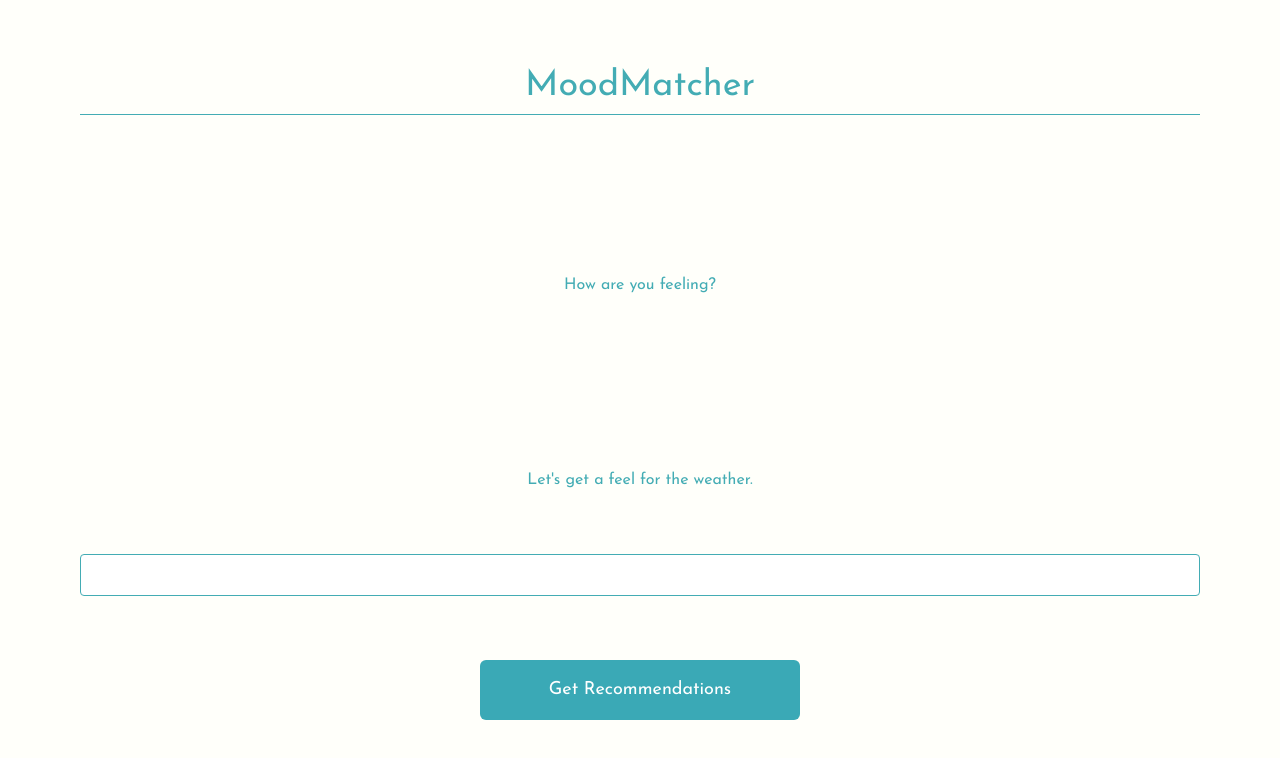
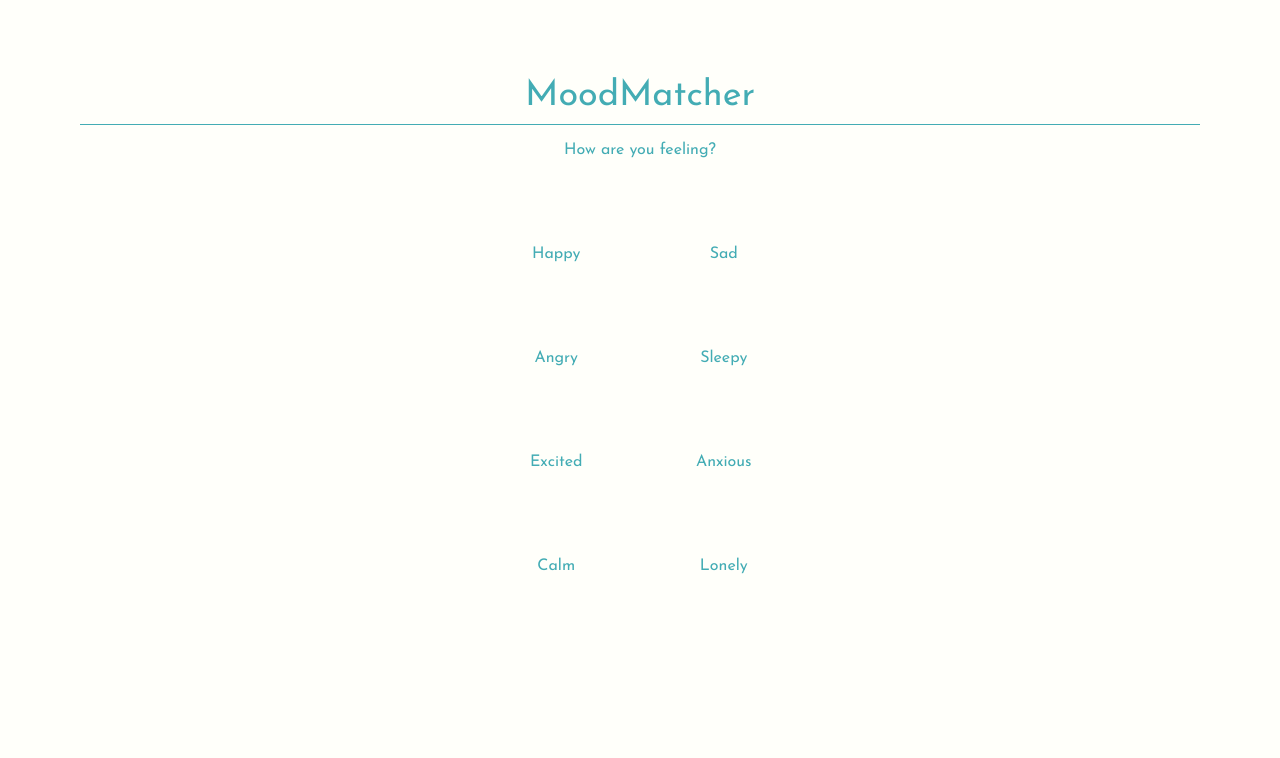
Before and after one commit to SarahJoline/moodmatcher, a Next.js app: page / in a window 1280 px wide. Shown: the top 758 px of the page. Built offline with nearby package versions, Linux system fonts and the light colour scheme.

Commit message:
basic state and styles

```diff
--- a/src/app/page.tsx
+++ b/src/app/page.tsx
@@ -1,16 +1,49 @@
+"use client";
+
+import { useState } from "react";
 import Button from "./components/Button";
 import Navigation from "./components/Navigation";
 import TextInput from "./components/TextInput";
 
 export default function Home() {
+  let [userMood, setUserMood] = useState({ mood: "", location: "" });
+  let moods = [
+    "Happy",
+    "Sad",
+    "Angry",
+    "Sleepy",
+    "Excited",
+    "Anxious",
+    "Calm",
+    "Lonely",
+  ];
   return (
-    <div className="grid grid-rows-[20px_1fr_20px] items-center justify-items-center min-h-screen p-8 pb-20 gap-16 sm:p-20 font-josefin">
+    <div className="grid grid-rows-[40px_20px_1fr_20px] items-center justify-items-center min-h-screen p-8 pb-20 gap-5 sm:p-20 font-josefin">
       <Navigation />
-      <h2>How are you feeling?</h2>
+      {userMood.mood === "" && (
+        <>
+          <h2 className="py-1">How are you feeling?</h2>
 
-      <h2>Let's get a feel for the weather.</h2>
-      <TextInput />
-      <Button />
+          <div className="grid grid-cols-2 gap-y-[5rem] gap-x-[7rem] mb-10">
+            {moods.map((mood) => (
+              <button
+                onClick={() => setUserMood({ ...userMood, mood: mood })}
+                key={mood}
+                className="cursor-pointer"
+              >
+                {mood}
+              </button>
+            ))}
+          </div>
+        </>
+      )}
+      {userMood.mood !== "" && (
+        <>
+          <h2 className="py-1">Let's get a feel for the weather.</h2>
+          <TextInput />
+          <Button />
+        </>
+      )}
     </div>
   );
 }
```
